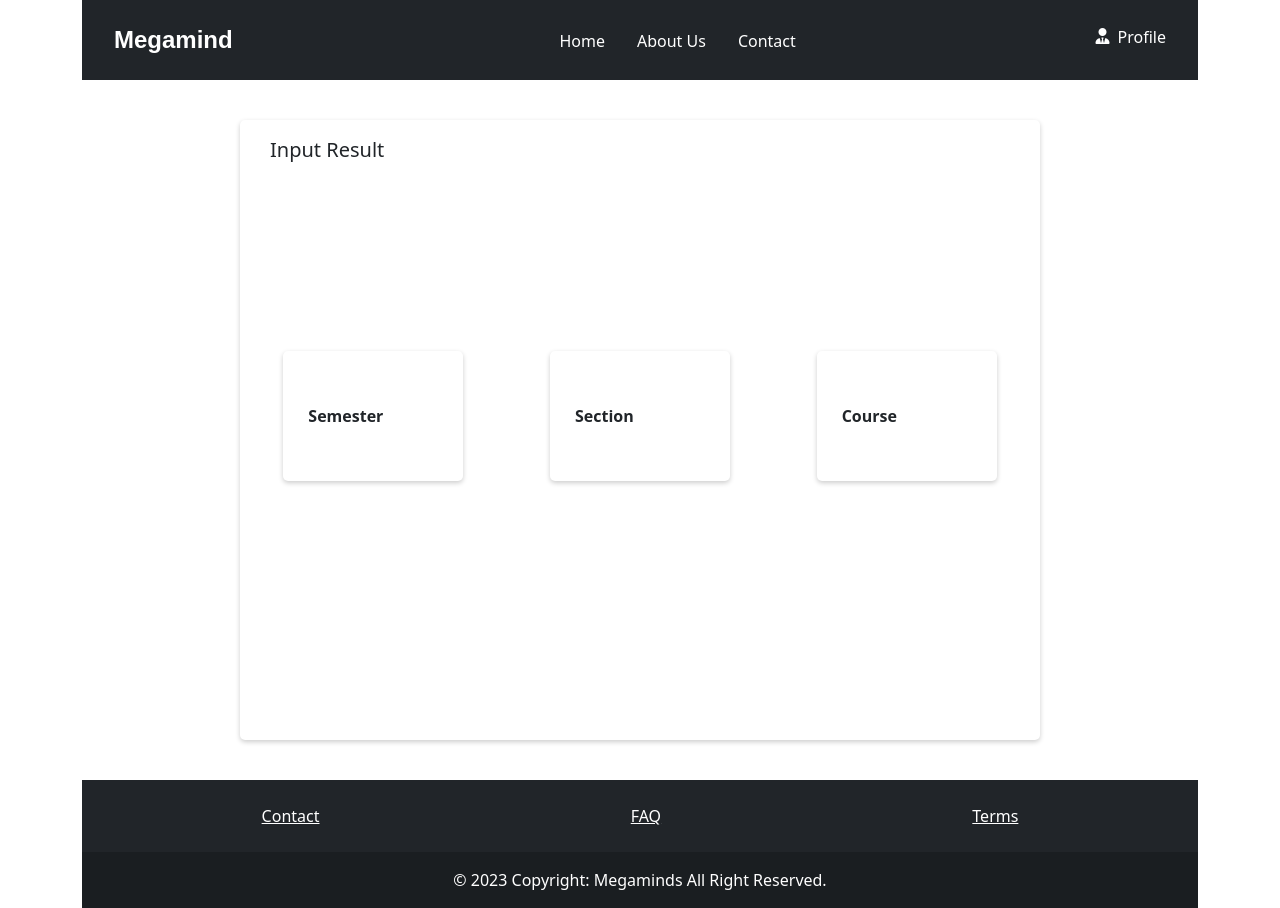
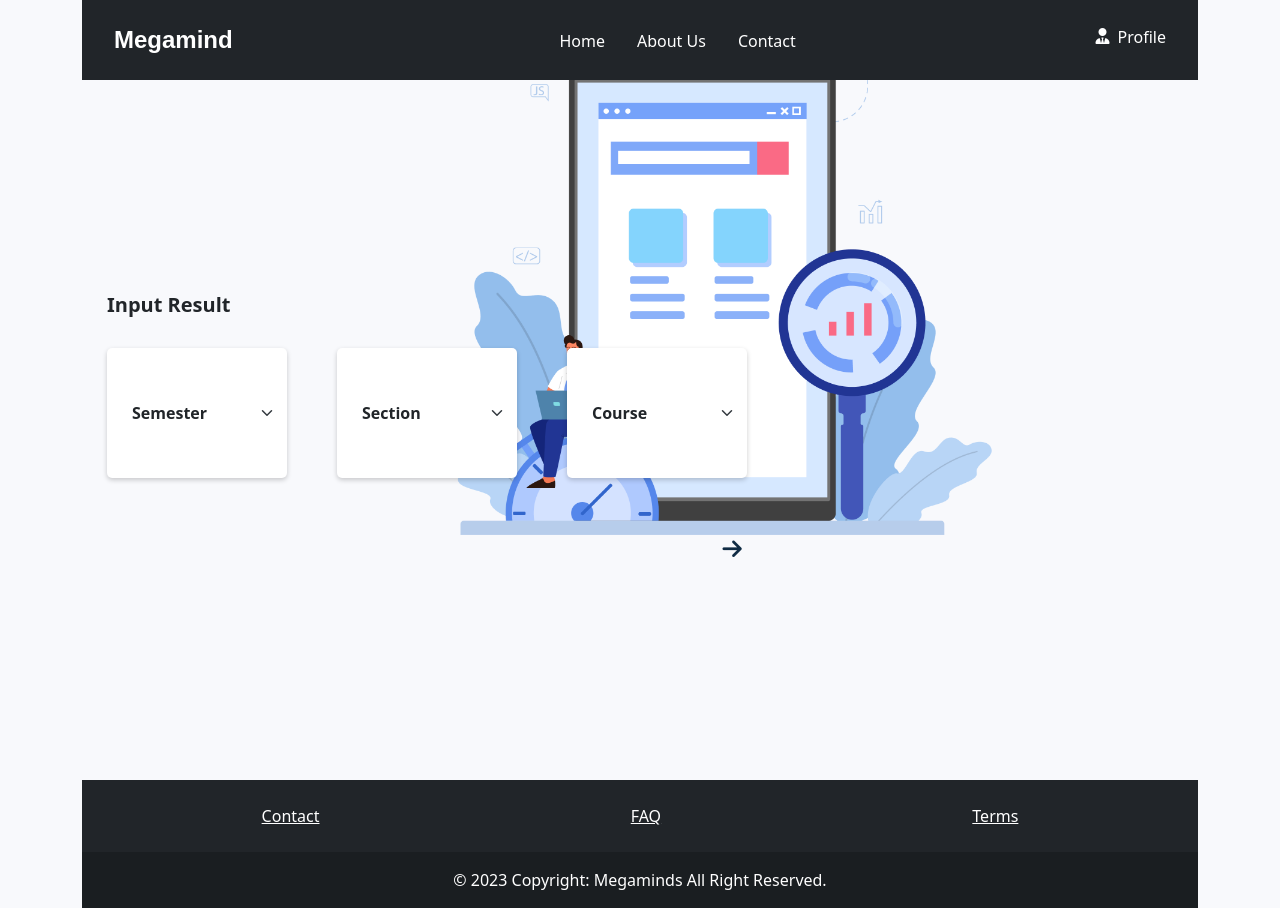
Before and after one commit to almaruf67/Project, a PHP site: page /teacher.html in a window 1280 px wide. Run offline with PHP 8.4, Linux system fonts and the light colour scheme; some libraries are stand-ins or nearby versions.

Commit message:
background pic added and input section aligned left

```diff
--- a/css/style.css
+++ b/css/style.css
@@ -6,7 +6,10 @@
 
 body {
   height: 100vh;
-  background-color: #fff;
+}
+
+.body-color {
+  background-color: #f8f9fc;
 }
 
 li {
--- a/css/teacher.css
+++ b/css/teacher.css
@@ -1,3 +1,8 @@
+.background-image {
+  position: sticky;
+  background-size: contain;
+}
+
 .navbar a {
   text-decoration: none;
   display: flex;
@@ -55,9 +60,9 @@
   text-align: center;
 }
 
-.profiledropdownMenu li:hover{
-    background-color: #212529;
-  }
+.profiledropdownMenu li:hover {
+  background-color: #212529;
+}
 .profiledropdownMenu li a {
   width: 100%;
   text-decoration: none;
@@ -71,62 +76,41 @@
 .semester {
   height: 700px;
   display: flex;
-  justify-content: center;
+  justify-content: start;
   align-items: center;
 }
 
-.selection-teacher-mode{
+.selection-teacher-mode {
   display: flex;
   flex-direction: column;
   justify-content: center;
   align-items: center;
-  min-height: 500px;
+  min-height: 300px;
   max-width: 800px;
   flex: 0 auto;
   align-self: auto;
   align-items: center;
   display: flex;
   overflow: visible;
-  color: rgb(255, 255, 255);
-  background-color: #fff;
+  /* color: rgb(255, 255, 255);
+  background-color: #fff; */
   border-radius: 5px;
-  margin-bottom: 100px;
-  margin-top: 100px;
   padding: 10px 10px;
-  box-shadow: 0 2px 5px rgba(0, 0, 0, 0.2);
+  /* box-shadow: 0 2px 5px rgba(0, 0, 0, 0.2); */
 }
 
 .select-sem-sec {
-  min-height: 500px;
+  height: 500px;
   width: 800px;
   flex: 0 auto;
-  justify-content: space-around;
+  gap: 50px;
   align-self: auto;
   align-items: center;
   display: flex;
   position: static;
   overflow: visible;
-}
-
-.dropdown {
-  position: relative;
-  display: flex;
-  justify-content: start;
-  top: -4em;
-}
-
-.dropdown-section {
-  position: relative;
-  display: flex;
-  justify-content: start;
-  top: -4em;
-}
-
-.dropdown-course {
-  position: relative;
-  display: flex;
-  justify-content: start;
-  top: -4em;
+  margin-top: -2rem;
+  margin-left: 50px;
 }
 
 .dropdown-btn {
@@ -142,8 +126,12 @@
   align-items: center;
   justify-content: space-between;
   padding: 10px 25px;
-  box-shadow: 0 2px 5px rgba(0, 0, 0, 0.2);
+  box-shadow: 0px 2px 5px rgba(0, 0, 0, 0.2);
   font-weight: 630;
+  transition: all 0.8s;
+}
+.dropdown-btn:active {
+  box-shadow: inset 0px 0px 12px rgba(0, 0, 0, 0.2);
 }
 
 .dropdown-btn-course {
@@ -161,6 +149,11 @@
   padding: 10px 25px;
   box-shadow: 0 2px 5px rgba(0, 0, 0, 0.2);
   font-weight: 630;
+  transition: all 0.8s;
+}
+
+.dropdown-btn-course:active {
+  box-shadow: inset 0px 0px 12px rgba(0, 0, 0, 0.2);
 }
 
 .dropdown-btn-section {
@@ -178,108 +171,23 @@
   padding: 10px 25px;
   box-shadow: 0 2px 5px rgba(0, 0, 0, 0.2);
   font-weight: 630;
+  transition: all 0.8s;
 }
 
-.dropdown-content {
-  display: none;
-  position: absolute;
-  background-color: #3f474f;
-  min-width: 160px;
-  box-shadow: 0px 8px 16px 0px rgba(0, 0, 0, 0.2);
-  z-index: 1;
-  width: 350px;
-  top: 2.6em;
-  border-radius: 5px;
-  list-style: none;
-  padding-left: 0em;
+.dropdown-btn-section:active {
+  box-shadow: inset 0px 0px 12px rgba(0, 0, 0, 0.2);
 }
 
-.dropdown-content-course {
-  display: none;
-  position: absolute;
-  background-color: #3f474f;
-  min-width: 160px;
-  box-shadow: 0px 8px 16px 0px rgba(0, 0, 0, 0.2);
-  z-index: 1;
-  width: 350px;
-  top: 2.6em;
-  border-radius: 5px;
-  list-style: none;
-  padding-left: 0em;
+.teacher-title {
+  height: 40px;
+  width: 100%;
+  margin-left: 30px;
 }
 
-.dropdown-content-section {
-  display: none;
-  position: absolute;
-  background-color: #3f474f;
-  min-width: 160px;
-  box-shadow: 0px 8px 16px 0px rgba(0, 0, 0, 0.2);
-  z-index: 1;
-  width: 250px;
-  top: 2.6em;
-  border-radius: 5px;
-  padding-left: 0em;
-}
-
-.dropdown-content li {
-  color: #ffffff;
-  padding: 12px 25px;
-  list-style-type: none;
-  list-style: none;
-  cursor: pointer;
-  width: 100%;
-}
-
-.dropdown-content-course li {
-  color: #ffffff;
-  padding: 12px 25px;
-  list-style-type: none;
-  list-style: none;
-  cursor: pointer;
-  width: 100%;
-}
-
-.dropdown-content-section li {
-  color: #ffffff;
-  padding: 12px 25px;
-  list-style-type: none;
-  cursor: pointer;
-}
-
-.dropdown-content li:hover {
-  background-color: #f1f1f1;
-  color: #102c44;
-}
-
-.dropdown-content-course li:hover {
-  background-color: #f1f1f1;
-  color: #102c44;
-}
-
-.dropdown-content-section li:hover {
-  background-color: #f1f1f1;
-  color: #102c44;
-}
-
-.caret {
-  margin-left: 4px;
-  border-top: 4px solid #ffffff;
-  border-right: 4px solid transparent;
-  border-left: 4px solid transparent;
-  position: absolute;
-  right: 1.8em;
-  top: 1.2em;
-}
-
-.teacher-title{
-  height: 100px;
-  width: 100%;
-}
-
-.teacher-title p{
+.teacher-title p {
   color: #212529;
   font-size: 20px;
-  margin: 5px 20px;
+  font-weight: 600;
 }
 
 @media (max-width: 992px) {
@@ -294,13 +202,62 @@
     width: 100%;
     z-index: 1;
   }
-  .selection-teacher-mode{
+  .selection-teacher-mode {
     max-width: 600px;
+  }
+
+  .teacher-input-next-button {
+    width: 100%;
+    margin-right: 0px;
   }
 }
 
 @media (max-width: 556px) {
-  .selection-teacher-mode{
+  .selection-teacher-mode {
     max-width: 400px;
   }
 }
+
+@media (min-width: 992px) {
+  .selection-teacher-mode {
+    height: 200px;
+  }
+
+  .background-image {
+    position: absolute;
+    right: 280px;
+    z-index: -1;
+    bottom: 220px;
+  }
+  .background-image img {
+    height: 600px;
+  }
+
+  .teacher-input-next-button {
+    margin-right: -500px;
+  }
+}
+
+.teacher-input-next-button {
+  display: flex;
+  width: 82%;
+  justify-content: end;
+  padding: 10px 5px;
+  text-decoration: none;
+  margin-right: 110px;
+  border-radius: 3px;
+}
+
+.teacher-input-next-button:hover {
+  background-color: #212529;
+}
+
+.teacher-input-next-button i {
+  text-decoration: none;
+  color: #102c44;
+  font-size: 22px;
+}
+
+.teacher-input-next-button:hover i {
+  color: #ffffff;
+}
--- a/teacher.html
+++ b/teacher.html
@@ -1,20 +1,26 @@
 <html lang="en">
-
   <head>
     <meta charset="UTF-8" />
     <meta http-equiv="X-UA-Compatible" content="IE=edge" />
     <meta name="viewport" content="width=device-width, initial-scale=1.0" />
     <link rel="stylesheet" href="css/style.css" />
-  <link rel="stylesheet" href="bootstrap/css/bootstrap.min.css">
-  <link rel="stylesheet" href="https://cdnjs.cloudflare.com/ajax/libs/font-awesome/6.4.0/css/all.min.css"
+    <link rel="stylesheet" href="bootstrap/css/bootstrap.min.css" />
+    <link
+      rel="stylesheet"
+      href="https://cdnjs.cloudflare.com/ajax/libs/font-awesome/6.4.0/css/all.min.css"
       integrity="sha512-iecdLmaskl7CVkqkXNQ/ZH/XLlvWZOJyj7Yy7tcenmpD1ypASozpmT/E0iPtmFIB46ZmdtAc9eNBvH0H/ZpiBw=="
-    crossorigin="anonymous" referrerpolicy="no-referrer" />
-  <link rel="stylesheet" href="https://use.fontawesome.com/releases/v5.3.1/css/all.css" />
-  <link rel="stylesheet" href="css/teacher.css">
+      crossorigin="anonymous"
+      referrerpolicy="no-referrer"
+    />
+    <link
+      rel="stylesheet"
+      href="https://use.fontawesome.com/releases/v5.3.1/css/all.css"
+    />
+    <link rel="stylesheet" href="css/teacher.css" />
     <title>Teacher</title>
   </head>
 
-<body>
+  <body class="body-color">
     <div class="container">
       <!-- navgigation bar -->
       <div class="row">
@@ -30,22 +36,28 @@
                 <li><a href="#">Contact</a></li>
               </ul>
               <div class="profile-icon-width">
-              <a onclick="profileDropDown();" href="#"><i class="fa-solid fa-user-tie"></i>
+                <a onclick="profileDropDown();" href="#"
+                  ><i class="fa-solid fa-user-tie"></i>
                   <p>Profile</p>
                 </a>
               </div>
 
               <button class="dropdown_button">
-              <i onclick="showmenu(); changeIcon();" class="fa-solid fa-bars"></i>
+                <i
+                  onclick="showmenu(); changeIcon();"
+                  class="fa-solid fa-bars"
+                ></i>
               </button>
             </div>
             <div class="dropdownMenu" id="myUL">
               <li><a href="#">Home</a></li>
               <li><a href="#">About Us</a></li>
               <li><a href="#">Contact</a></li>
-            <li><a class="profile-icon" onclick="profileDropDown();" href="#">
+              <li>
+                <a class="profile-icon" onclick="profileDropDown();" href="#">
                   <p>Profile</p>
-            </a></li>
+                </a>
+              </li>
             </div>
           </div>
         </div>
@@ -68,55 +80,57 @@
 
       <div class="row">
         <div class="col-12">
+          <div class="background-image">
+            <img src="images/bg.png" alt="">
+          </div>
           <div class="semester">
             <div class="selection-teacher-mode">
               <div class="teacher-title">
                 <p>Input Result</p>
               </div>
               <div class="select-sem-sec">
-              <div class="dropdown">
-                <button class="dropdown-btn" onclick="toggleDropdown()">
-                  Semester
-                  <span class="caret"></span>
-                </button>
-                <ul class="dropdown-content" id="dropdownContent">
-                  <li onclick="selectItem(this)">Summer 2023</li>
-                  <li onclick="selectItem(this)">Spring 2023</li>
-                  <li onclick="selectItem(this)">Fall 2022</li>
-                  <li onclick="selectItem(this)">Summer 2022</li>
-                  <li onclick="selectItem(this)">Spring 2022</li>
-                </ul>
+                <select
+                  class="form-select dropdown-btn"
+                  aria-label="Default select example"
+                >
+                  <option selected>Semester</option>
+                  <option value="Summer 2023">Summer 2023</option>
+                  <option value="Spring 2023">Spring 2023</option>
+                  <option value="Fall 2022">Fall 2022</option>
+                  <option value="Summer 2022">Summer 2022</option>
+                  <option value="Spring 2022">Spring 2022</option>
+                </select>
+
+                <select
+                  class="form-select dropdown-btn-section"
+                  aria-label="Default select example"
+                >
+                  <option selected>Section</option>
+                  <option value="A">A</option>
+                  <option value="B">B</option>
+                  <option value="C">C</option>
+                  <option value="D">D</option>
+                  <option value="E">E</option>
+                </select>
+
+                <select
+                  class="form-select dropdown-btn-course"
+                  aria-label="Default select example"
+                >
+                  <option selected>Course</option>
+                  <option value="CSE 422">CSE 422</option>
+                  <option value="CSE 421">CSE 421</option>
+                  <option value="CSE 411">CSE 411</option>
+                  <option value="CSE 415">CSE 415</option>
+                  <option value="CSE 414">CSE 414</option>
+                </select>
+              </div>
+              <a class="teacher-input-next-button" href="#"
+                ><i class="fa-solid fa-arrow-right"></i>
+              </a>
+            </div>
           </div>
 
-              <div class="dropdown-section">
-                <button class="dropdown-btn-section" onclick="toggleDropdownSection()">
-                  Section
-                  <span class="caret"></span>
-                </button>
-                <ul class="dropdown-content-section" id="dropdownContentSection">
-                  <li onclick="selectItemSec(this)">A-55</li>
-                  <li onclick="selectItemSec(this)">B-55</li>
-                  <li onclick="selectItemSec(this)">C-55</li>
-                  <li onclick="selectItemSec(this)">D-55</li>
-                  <li onclick="selectItemSec(this)">E-55</li>
-                </ul>
-              </div>
-              <div class="dropdown-course">
-                <button class="dropdown-btn-course" onclick="toggleDropdownCourse()">
-                  Course
-                  <span class="caret"></span>
-                </button>
-                <ul class="dropdown-content-course" id="dropdownContentCourse">
-                  <li onclick="selectItemCourse(this)">CSE 422</li>
-                  <li onclick="selectItemCourse(this)">CSE 421</li>
-                  <li onclick="selectItemCourse(this)">CSE 411</li>
-                  <li onclick="selectItemCourse(this)">CSE 415</li>
-                  <li onclick="selectItemCourse(this)">CSE 414</li>
-                </ul>
-              </div>
-            </div>
-          </div>
-        </div>
         </div>
       </div>
       <!-- footer -->
@@ -144,7 +158,10 @@
               </section>
             </div>
 
-          <div class="text-center p-3" style="background-color: rgba(0, 0, 0, 0.2)">
+            <div
+              class="text-center p-3"
+              style="background-color: rgba(0, 0, 0, 0.2)"
+            >
               © 2023 Copyright: Megaminds All Right Reserved.
             </div>
           </footer>
@@ -158,5 +175,4 @@
     <script src="https://cdnjs.cloudflare.com/ajax/libs/popper.js/1.14.3/umd/popper.min.js"></script>
     <script src="https://stackpath.bootstrapcdn.com/bootstrap/4.1.3/js/bootstrap.min.js"></script>
   </body>
-
 </html>
```
Also changed, not shown: images/background.png (added), images/bg.png (added). Lines whose indentation alone changed are shown as unchanged.
